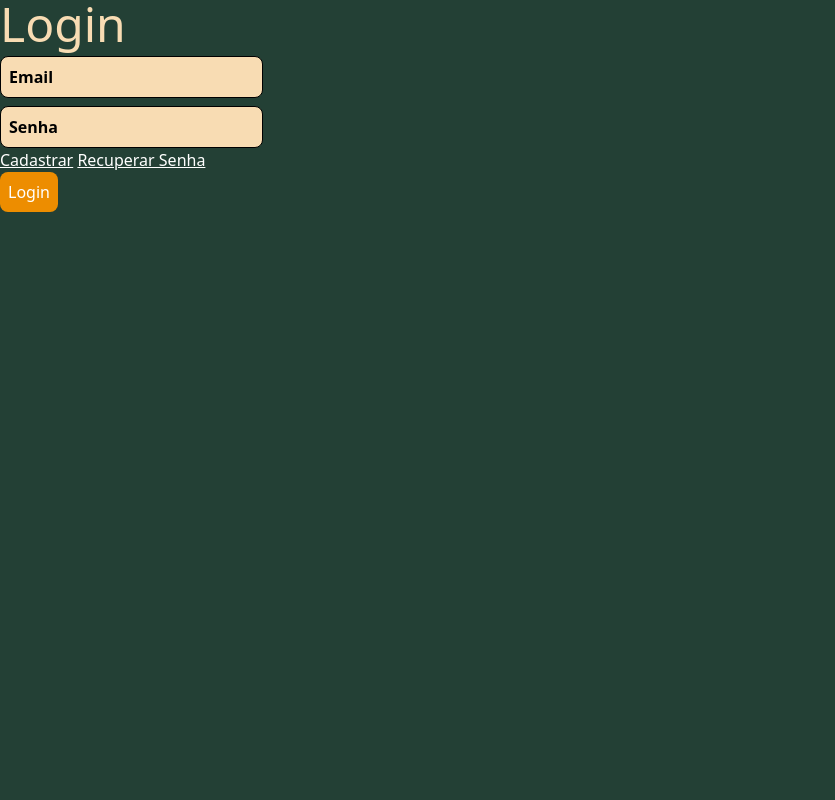
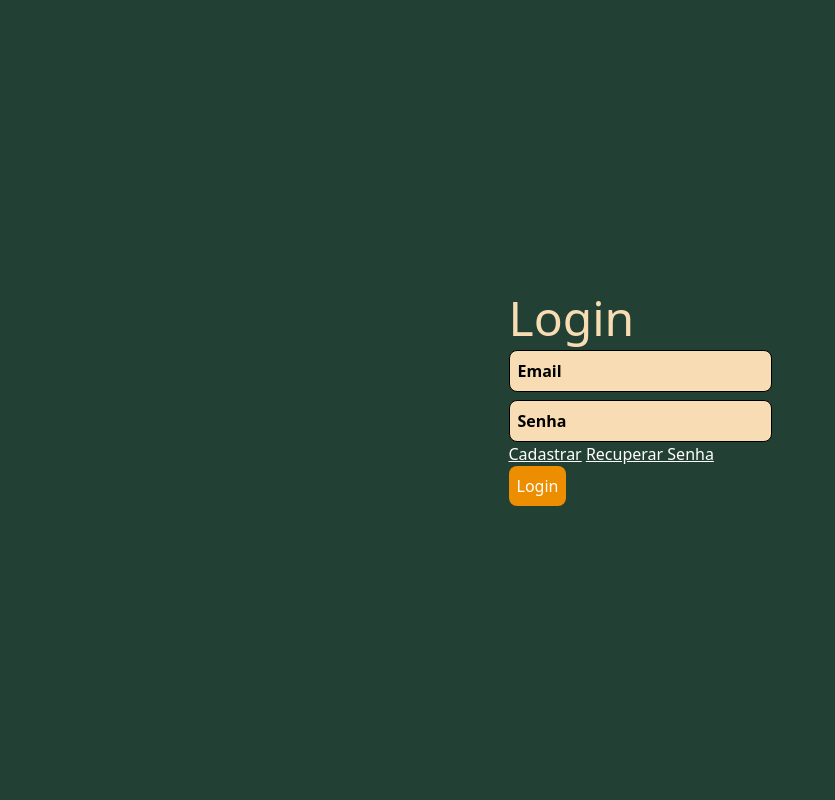
Before and after one commit to amjvidal/Vigorize, a Flask app: page / in a window 1280 px wide. Shown: the whole page, without its empty margins (0-835 px from the left). Run offline with Flask 3, Linux system fonts and the light colour scheme.

Commit message:
centralizando todos os HTML

```diff
--- a/static/css/main.css
+++ b/static/css/main.css
@@ -566,8 +566,24 @@ video {
   display: inline;
 }
 
+.flex {
+  display: flex;
+}
+
 .hidden {
   display: none;
+}
+
+.min-h-screen {
+  min-height: 100vh;
+}
+
+.items-center {
+  align-items: center;
+}
+
+.justify-center {
+  justify-content: center;
 }
 
 .space-y-2 > :not([hidden]) ~ :not([hidden]) {
--- a/templates/cadastro.html
+++ b/templates/cadastro.html
@@ -14,7 +14,7 @@
     </script>
 
 </head>
-<body class="bg-[#234035]">
+<body class="bg-[#234035] flex justify-center items-center min-h-screen">
     <div class="space-y-2">
         <h1 class="text-[#F8DCB3] text-5xl ">Cadastro</h1>
         <form action="{{ url_for('cadastro.cadastro')}}" method="POST">
--- a/templates/index.html
+++ b/templates/index.html
@@ -15,7 +15,7 @@
 
 
 </head>
-<body class="bg-[#234035]">
+<body class="bg-[#234035] flex justify-center items-center min-h-screen">
     <div class="space-y-2">
         <h1 class="text-[#F8DCB3] text-5xl ">Login</h1>
         <form action="{{ url_for('login.pagina_login')}}" method="POST" >
--- a/templates/perfil.html
+++ b/templates/perfil.html
@@ -15,7 +15,7 @@
 
 
 </head>
-<body class="bg-[#234035]">
+<body class="bg-[#234035] flex justify-center items-center min-h-screen">
     <div class="space-y-2">
         <h1 class="text-yellow-100 text-5xl ">Perfil</h1>
         {% for txt in text %}
--- a/templates/primeiroAcesso.html
+++ b/templates/primeiroAcesso.html
@@ -14,7 +14,7 @@
     </script>
 
 </head>
-<body class="bg-[#234035]">
+<body class="bg-[#234035] flex justify-center items-center min-h-screen">
     <div class="space-y-2">
         <h1 class="text-[#F8DCB3] text-5xl ">Primeiros Passos</h1>
         <form action="{{ url_for('primeiroAcesso.primeiroAcesso')}}" method="POST">
--- a/templates/recuperar.html
+++ b/templates/recuperar.html
@@ -13,7 +13,7 @@
         }
     </script>
 </head>
-<body class="bg-[#234035]">
+<body class="bg-[#234035] flex justify-center items-center min-h-screen">
     <div class="space-y-2">
         <h1 class="text-yellow-100 text-5xl ">Recuperar Senha</h1>
         <form  action="{{ url_for('recuperar.pagina_recuperar')}}" method="POST">
```
